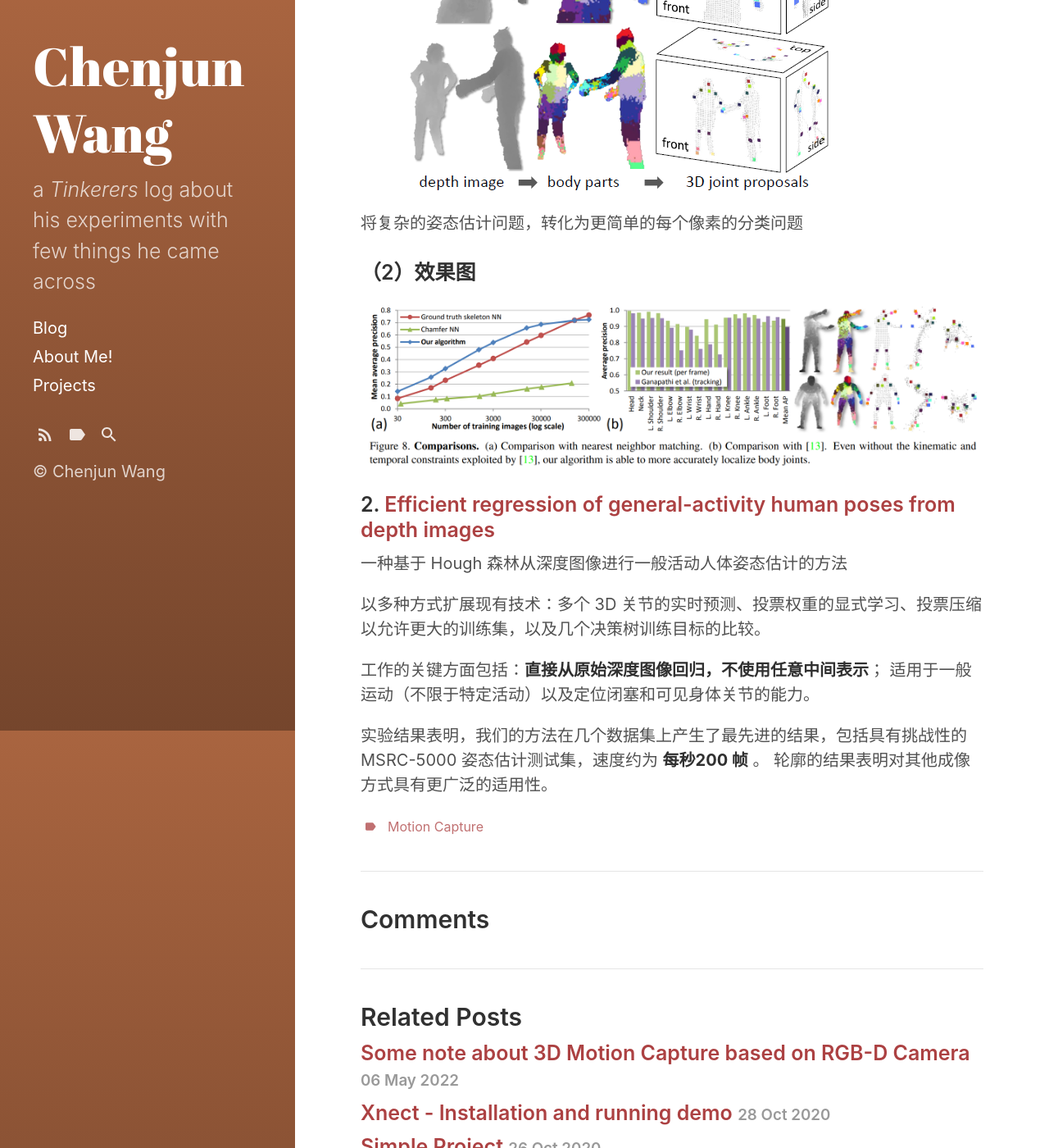
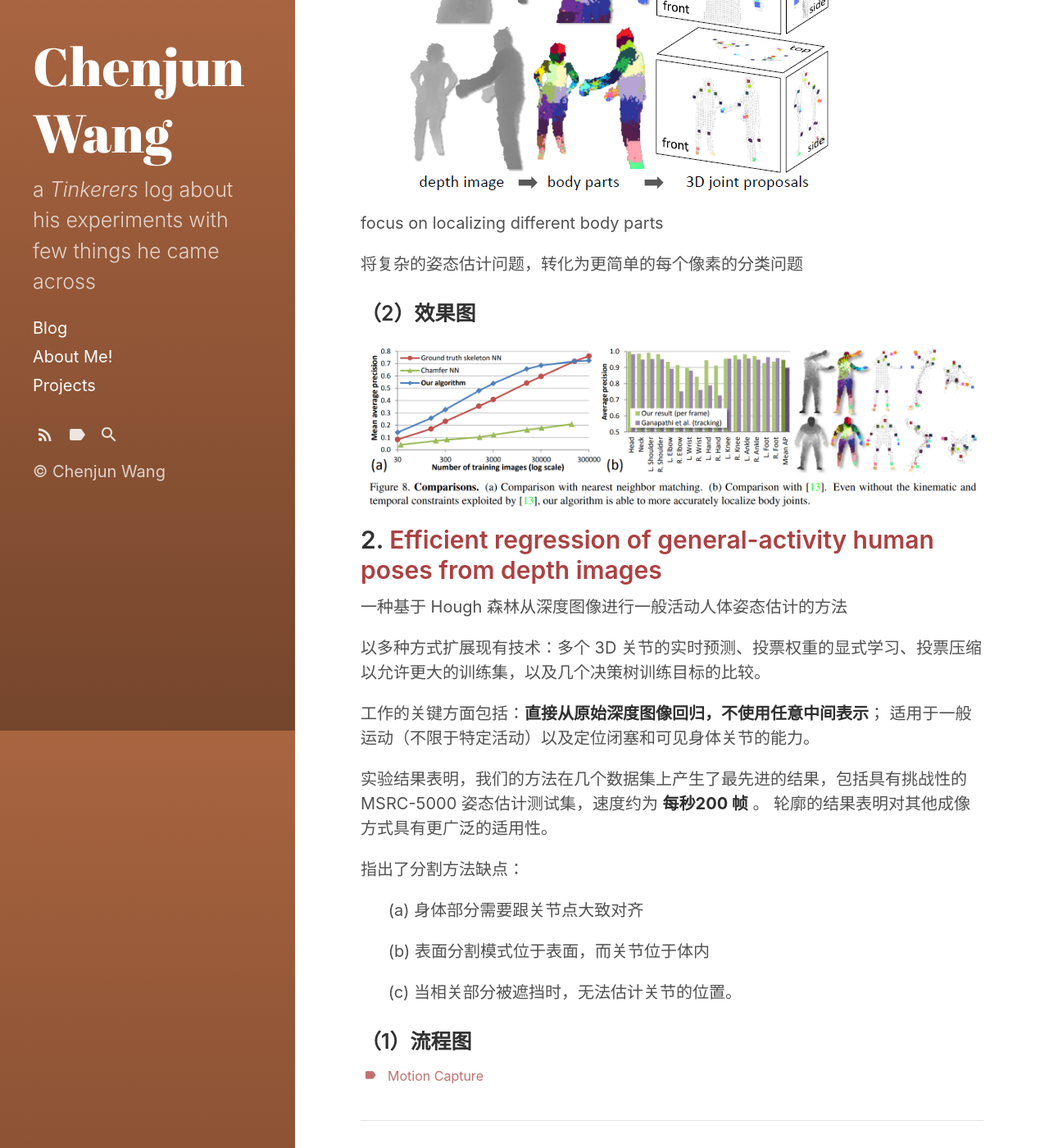
Before and after one commit to WangChenjun521/wangchenjun521.github.io, a Jekyll site: the page built from _posts/2022-5-10-MicrosoftResearch.md, in a window 1280 px wide and 1400 px high, scrolled down 909 px. Shown: the whole window at 82% size. Built offline with Jekyll 4.4.1, drawn with Linux system fonts in a browser that asks for light colours.

Commit message:
auto update

```diff
--- a/_posts/2022-5-10-MicrosoftResearch.md
+++ b/_posts/2022-5-10-MicrosoftResearch.md
@@ -30,13 +30,15 @@ comments: true
 
 ![](https://wangchenjun521.github.io/assets/images/2022_05_10/001.png)
 
+focus on localizing different body parts
+
 将复杂的姿态估计问题，转化为更简单的每个像素的分类问题
 
 ### （2）效果图
 
 ![](https://wangchenjun521.github.io/assets/images/2022_05_10/002.png)
 
-### 2. [Efficient regression of general-activity human poses from depth images](https://ieeexplore.ieee.org/stamp/stamp.jsp?tp=&arnumber=6126270)
+## 2. [Efficient regression of general-activity human poses from depth images](https://ieeexplore.ieee.org/stamp/stamp.jsp?tp=&arnumber=6126270)
 
 一种基于 Hough 森林从深度图像进行一般活动人体姿态估计的方法
 
@@ -45,3 +47,15 @@ comments: true
 工作的关键方面包括：**直接从原始深度图像回归，不使用任意中间表示**； 适用于一般运动（不限于特定活动）以及定位闭塞和可见身体关节的能力。
 
 实验结果表明，我们的方法在几个数据集上产生了最先进的结果，包括具有挑战性的 MSRC-5000 姿态估计测试集，速度约为 **每秒200 帧** 。 轮廓的结果表明对其他成像方式具有更广泛的适用性。
+
+
+
+指出了分割方法缺点：
+
+      (a) 身体部分需要跟关节点大致对齐
+
+      (b) 表面分割模式位于表面，而关节位于体内
+
+      (c) 当相关部分被遮挡时，无法估计关节的位置。
+
+### （1）流程图
```
